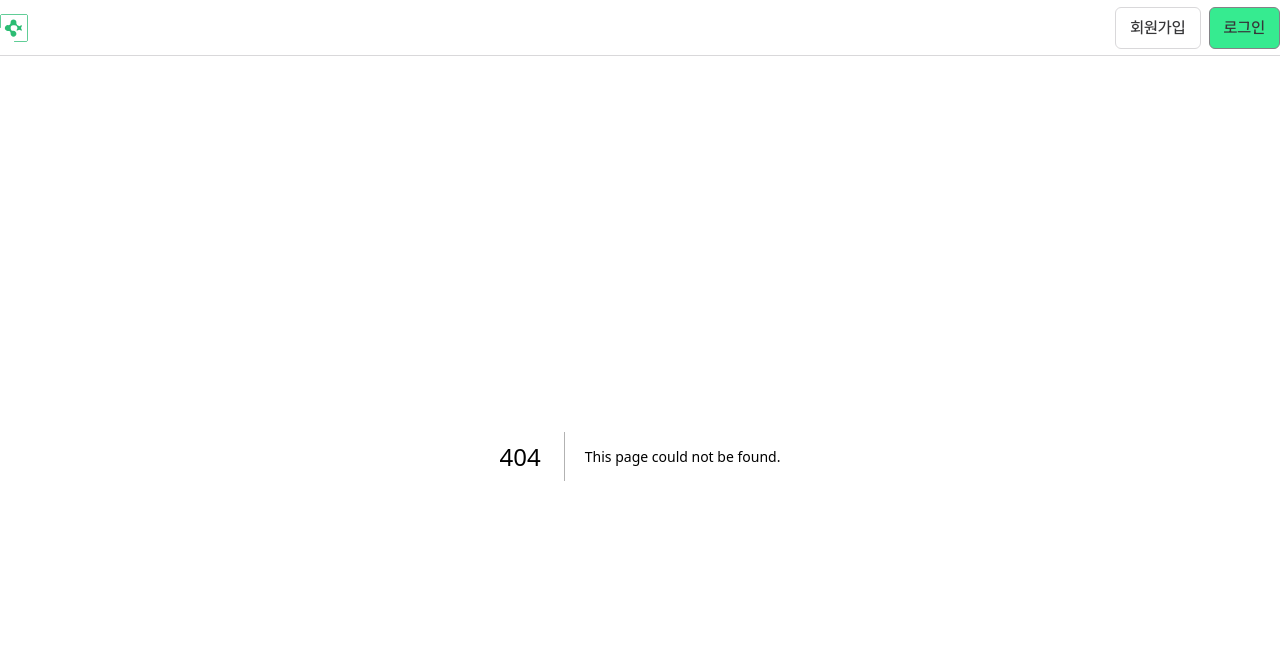
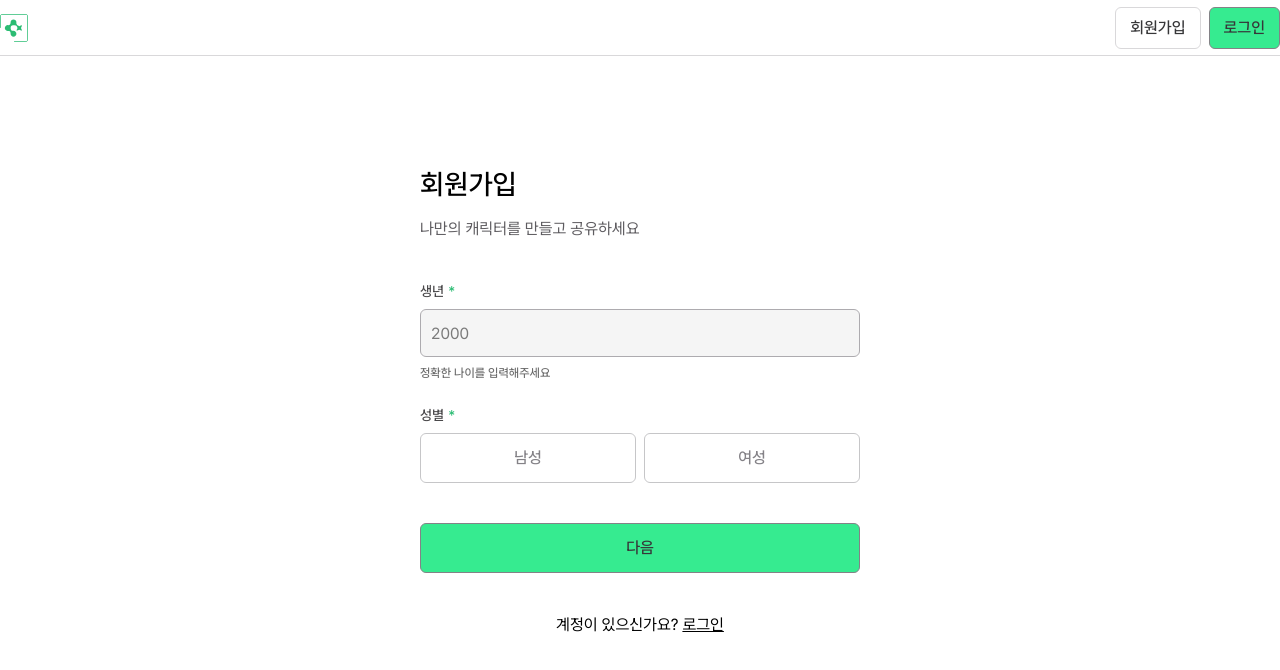
Before and after one commit to character-nation/character-nation-front, a Next.js app: page /signup/userInfo in a window 1280 px wide. Before the commit this address had no page. Shown: the top 670 px of the page. Built offline with nearby package versions, Linux system fonts and the light colour scheme.

Commit message:
feat :: userInfo 회원가입 퍼블리싱

```diff
--- /dev/null
+++ b/src/app/signup/userInfo/page.tsx
@@ -0,0 +1,48 @@
+import Button from "@/components/button";
+import { Input } from "@/components/input";
+
+export default function SignUpUserInfoPage() {
+  return (
+    <>
+      <section className="flex flex-col gap-6">
+        <div className="flex flex-col gap-2">
+          <Input placeholder="2000" label="생년" required fullWidth />
+          <p className="text-xs font-medium text-[#6c6c6c]">
+            정확한 나이를 입력해주세요
+          </p>
+        </div>
+        <div className="flex flex-col">
+          <label className="mb-2 block text-sm font-medium text-gray-800">
+            성별
+            <span className="ml-1 text-green-500">*</span>
+          </label>
+          <form className="flex gap-2">
+            <label className="w-full">
+              <input
+                type="radio"
+                name="gender"
+                value="남성"
+                className="peer hidden"
+              />
+              <div className="flex h-[50px] w-full cursor-pointer items-center justify-center rounded-md border border-gray-200 p-4 font-medium text-gray-500 peer-checked:border-green-500 peer-checked:bg-green-50 peer-checked:text-green-500">
+                남성
+              </div>
+            </label>
+            <label className="w-full">
+              <input
+                type="radio"
+                name="gender"
+                value="여성"
+                className="peer hidden"
+              />
+              <div className="flex h-[50px] w-full cursor-pointer items-center justify-center rounded-md border border-gray-200 p-4 font-medium text-gray-500 peer-checked:border-green-500 peer-checked:bg-green-50 peer-checked:text-green-500">
+                여성
+              </div>
+            </label>
+          </form>
+        </div>
+      </section>
+      <Button>다음</Button>
+    </>
+  );
+}
```
